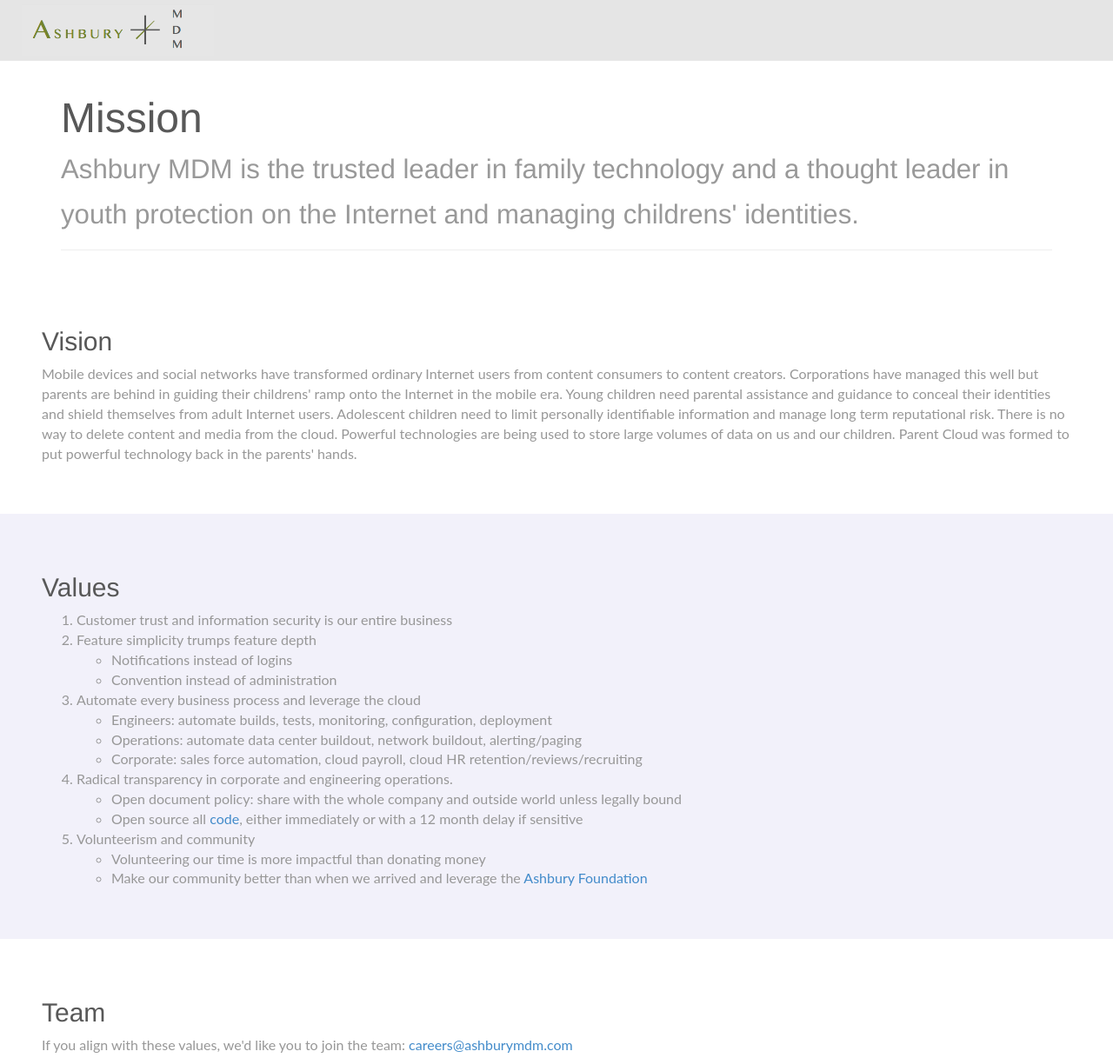
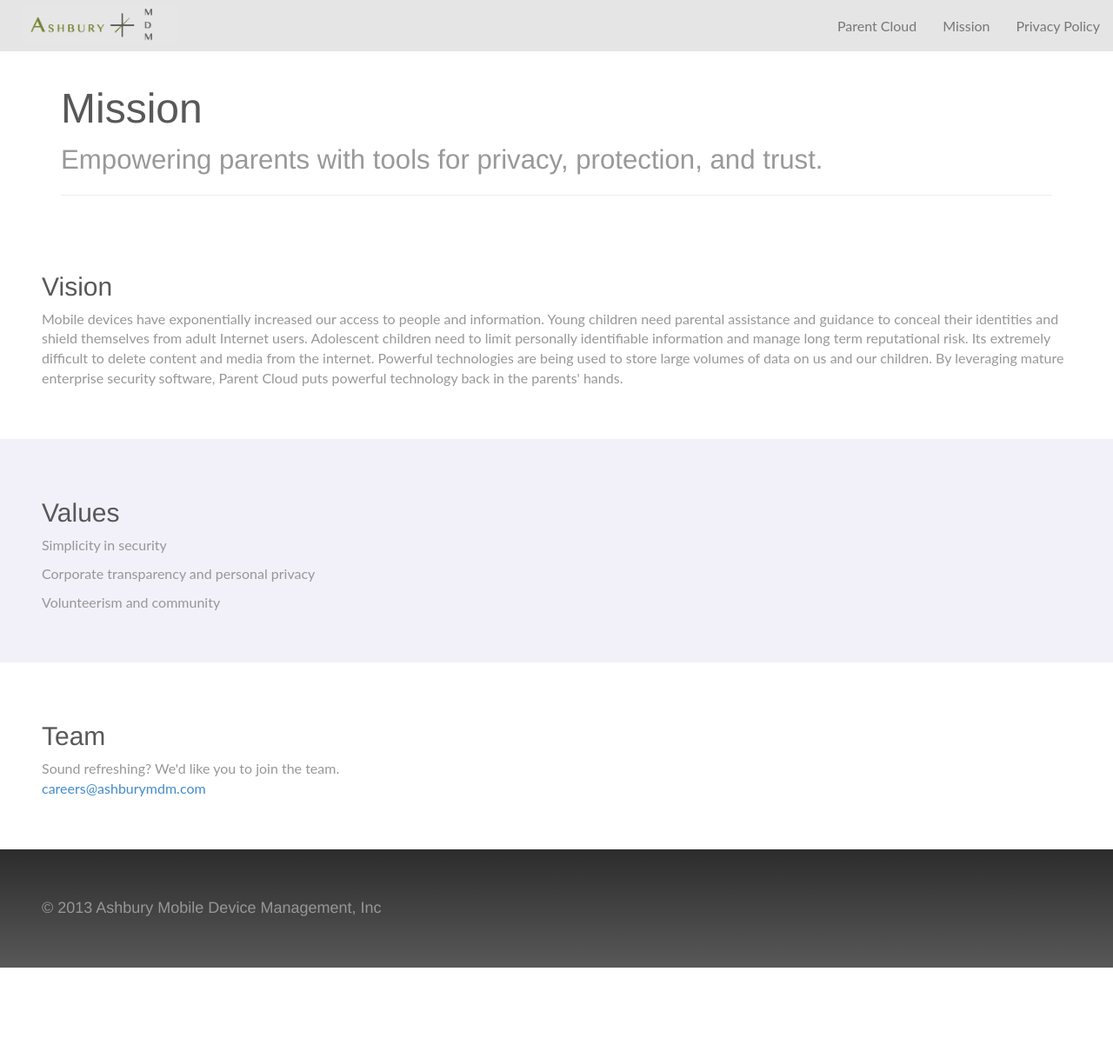
Before and after one commit to prestwick/ashbury-bootstrap, a plain HTML site: page mission.html in a window 1280 px wide. Shown: the top 1217 px of the page at 87% size. After the commit the page ends 1113 px from the top, so only its background shows below. Drawn offline with nearby package versions, Linux system fonts and the light colour scheme.

Commit message:
Navbar plus marketing copy
All pages now have a nav bar with links that collapses to a nav button
on mobile. plan.html is not included in the nav bar links.

Updated marketing descriptions in mission and privacy pages. Bonus
easter egg in plan.html.

```diff
--- a/ashbury.css
+++ b/ashbury.css
@@ -10,6 +10,7 @@ body {
 .navbar-brand {
 	color: #e5e5e5;
 	padding: 0px 0px 0px 20px;
+	width: 200px;
 }
 
 .navbar-header {
@@ -18,9 +19,15 @@ body {
 
 .navbar-img {
 	/*float: right;*/
-	width: 50%;
+	width: 100%;
 	height: auto;
 	margin: 5px;
+}
+
+.ash-navbar {
+	margin-top: 5px;
+	font-family: Lato,sans-serif;
+	color: #979797;
 }
 
 .jumbotron {
--- a/mission.html
+++ b/mission.html
@@ -21,48 +21,40 @@
 		<!-- Static navbar -->
 		<div class="navbar navbar-default navbar-static-top" role="navigation">
 			<div class="navbar-header">
-			  <a class="navbar-brand" href="#"><img class="navbar-img" src="docs-assets/ico/ashbury-logo-navbar-narrow-288px.png"/></a>
+				<a class="navbar-brand" href="#"><img class="navbar-img" src="docs-assets/ico/ashbury-logo-navbar-narrow-288px.png"/></a>
+				<button type="button" class="navbar-toggle" data-toggle="collapse" data-target="#ash-navbar-collapse">
+					<span class="sr-only">Toggle navigation</span>
+					<span class="icon-bar"></span>
+					<span class="icon-bar"></span>
+					<span class="icon-bar"></span>
+				</button>
+			</div>
+			<div class="collapse navbar-collapse" id="ash-navbar-collapse">
+				<ul class="nav navbar-nav navbar-right ash-navbar">
+					<li><a href="index.html">Parent Cloud</a></li>
+					<li><a href="mission.html">Mission</a></li>
+					<li><a href="privacy.html">Privacy Policy</a></li>
+				</ul>
 			</div>
 		</div>
 		<div class=container>
 			<div class="page-header">
-				<h1>Mission</br><small>Ashbury MDM is the trusted leader in family technology and a thought leader in youth protection on the Internet and managing childrens' identities.</small></h1>
+				<h1>Mission</br><small>Empowering parents with tools for privacy, protection, and trust.</small></h1>
 			</div>
 		</div>
 		<div class="contain-c">
 			<h2>Vision</h2>
-			<p class="detail">Mobile devices and social networks have transformed ordinary Internet users from content consumers to content creators. Corporations have managed this well but parents are behind in guiding their childrens' ramp onto the Internet in the mobile era. Young children need parental assistance and guidance to conceal their identities and shield themselves from adult Internet users. Adolescent children need to limit personally identifiable information and manage long term reputational risk. There is no way to delete content and media from the cloud. Powerful technologies are being used to store large volumes of data on us and our children. Parent Cloud was formed to put powerful technology back in the parents' hands.</p>
+			<p class="detail">Mobile devices have exponentially increased our access to people and information.  Young children need parental assistance and guidance to conceal their identities and shield themselves from adult Internet users. Adolescent children need to limit personally identifiable information and manage long term reputational risk. Its extremely difficult to delete content and media from the internet. Powerful technologies are being used to store large volumes of data on us and our children. By leveraging mature enterprise security software, Parent Cloud puts powerful technology back in the parents' hands.</p>
 		</div>
 		<div class="contain-a">
 			<h2>Values</h2>
-			<ol>
-				<li>Customer trust and information security is our entire business</li>
-				<li>Feature simplicity trumps feature depth</li>
-					<ul>
-						<li>Notifications instead of logins</li>
-						<li>Convention instead of administration</li>
-					</ul>
-				<li>Automate every business process and leverage the cloud</li>
-					<ul>
-						<li>Engineers: automate builds, tests, monitoring, configuration, deployment</li>
-						<li>Operations: automate data center buildout, network buildout, alerting/paging</li>
-						<li>Corporate: sales force automation, cloud payroll, cloud HR retention/reviews/recruiting</li>
-					</ul>
-				<li>Radical transparency in corporate and engineering operations.</li>
-					<ul>
-						<li>Open document policy: share with the whole company and outside world unless legally bound</li>
-						<li>Open source all <a href="http://github.com/ashbsurymdm.com">code</a>, either immediately or with a 12 month delay if sensitive</li>
-					</ul>
-				<li>Volunteerism and community</li>
-					<ul>
-						<li>Volunteering our time is more impactful than donating money</li>
-						<li>Make our community better than when we arrived and leverage the <a href="http://www.salesforcefoundation.org/sharethemodel">Ashbury Foundation</a></li>
-					</ul>
-			</ol>
+			<p class="detail">Simplicity in security</p>
+			<p class="detail">Corporate transparency and personal privacy</p>
+			<p class="detail">Volunteerism and community</p>
 		</div>
 		<div class="contain-c">
 			<h2>Team</h2>
-			<p class="detail">If you align with these values, we'd like you to join the team: <a href"=mailto:careers@ashburymdm.com>careers@ashburymdm.com</a></p>
+			<p class="detail">Sound refreshing? We'd like you to join the team. </br><a href"=mailto:careers@ashburymdm.com>careers@ashburymdm.com</a></p>
 		</div>
 
 
```
Also changed, not shown: index.html (+13 -0 lines), plan.html (+15 -1 lines), privacy.html (+15 -6 lines).
